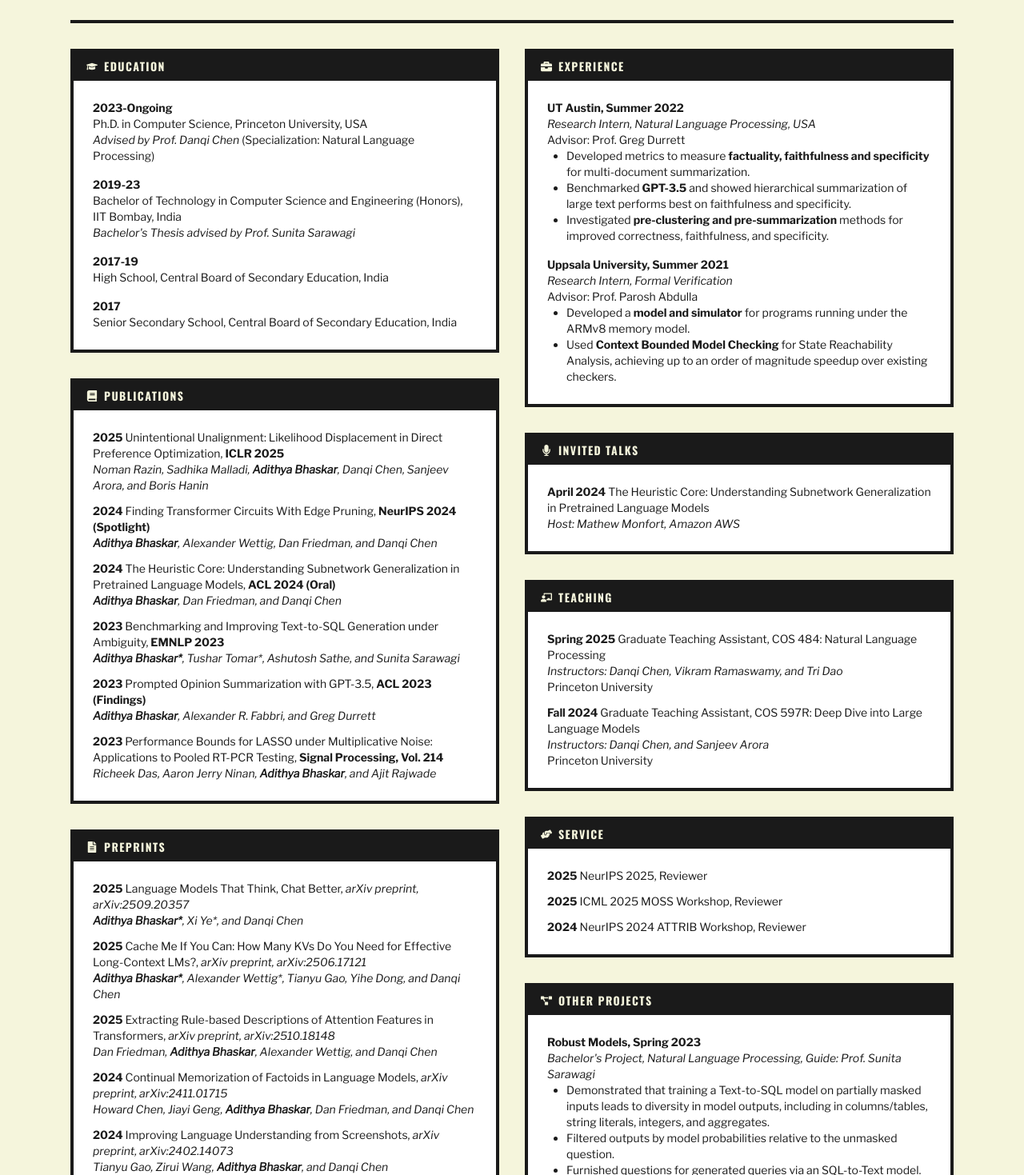
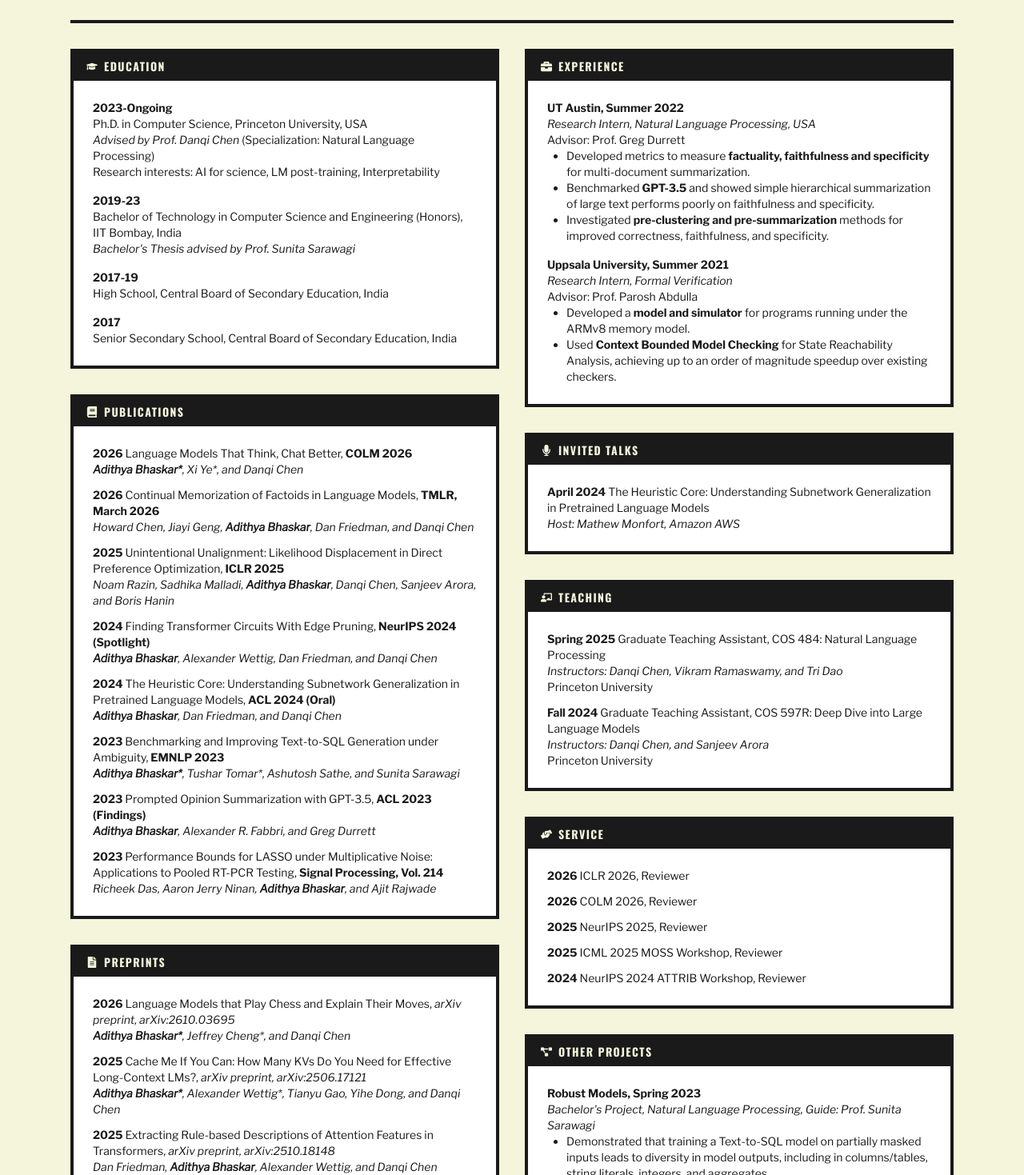
Before and after one commit to adithyabh/adithyabh.github.io, a Next.js app: page /cv in a window 1280 px wide. Shown: the part 421-1890 px from the top of the page at 80% size. Built offline with nearby package versions, Linux system fonts and the light colour scheme.

Commit message:
Website update

```diff
--- a/app/cv/page.tsx
+++ b/app/cv/page.tsx
@@ -38,7 +38,8 @@ export default function CV() {
                 <div>
                   <span className="font-bold">2023-Ongoing</span> <br/>
                   Ph.D. in Computer Science, Princeton University, USA <br/>
-                  <span className="italic">Advised by Prof. Danqi Chen</span> (Specialization: Natural Language Processing)
+                  <span className="italic">Advised by Prof. Danqi Chen</span> (Specialization: Natural Language Processing) <br/>
+                  Research interests: AI for science, LM post-training, Interpretability
                 </div>
                 <div>
                   <span className="font-bold">2019-23</span> <br/>
@@ -63,8 +64,16 @@ export default function CV() {
               </div>
               <div className="p-6 space-y-3 font-franklin text-sm">
                 <div>
+                  <span className="font-bold">2026</span> Language Models That Think, Chat Better, <span className="font-bold">COLM 2026</span><br/>
+                  <span className="italic"><span className="font-bold">Adithya Bhaskar*</span>, Xi Ye*, and Danqi Chen</span>
+                </div>
+                <div>
+                  <span className="font-bold">2026</span> Continual Memorization of Factoids in Language Models, <span className="font-bold">TMLR, March 2026</span><br/>
+                  <span className="italic">Howard Chen, Jiayi Geng, <span className="font-bold">Adithya Bhaskar</span>, Dan Friedman, and Danqi Chen</span>
+                </div>
+                <div>
                   <span className="font-bold">2025</span> Unintentional Unalignment: Likelihood Displacement in Direct Preference Optimization, <span className="font-bold">ICLR 2025</span><br/>
-                  <span className="italic">Noman Razin, Sadhika Malladi, <span className="font-bold">Adithya Bhaskar</span>, Danqi Chen, Sanjeev Arora, and Boris Hanin</span>
+                  <span className="italic">Noam Razin, Sadhika Malladi, <span className="font-bold">Adithya Bhaskar</span>, Danqi Chen, Sanjeev Arora, and Boris Hanin</span>
                 </div>
                 <div>
                   <span className="font-bold">2024</span> Finding Transformer Circuits With Edge Pruning, <span className="font-bold">NeurIPS 2024 (Spotlight)</span><br/>
@@ -96,8 +105,8 @@ export default function CV() {
               </div>
               <div className="p-6 space-y-3 font-franklin text-sm">
                 <div>
-                  <span className="font-bold">2025</span> Language Models That Think, Chat Better, <span className="italic">arXiv preprint, arXiv:2509.20357</span><br/>
-                  <span className="italic"><span className="font-bold">Adithya Bhaskar*</span>, Xi Ye*, and Danqi Chen</span>
+                  <span className="font-bold">2026</span> Language Models that Play Chess and Explain Their Moves, <span className="italic">arXiv preprint, arXiv:2610.03695</span><br/>
+                  <span className="italic"><span className="font-bold">Adithya Bhaskar*</span>, Jeffrey Cheng*, and Danqi Chen</span>
                 </div>
                 <div>
                   <span className="font-bold">2025</span> Cache Me If You Can: How Many KVs Do You Need for Effective Long-Context LMs?, <span className="italic">arXiv preprint, arXiv:2506.17121</span><br/>
@@ -106,10 +115,6 @@ export default function CV() {
                 <div>
                   <span className="font-bold">2025</span> Extracting Rule-based Descriptions of Attention Features in Transformers, <span className="italic">arXiv preprint, arXiv:2510.18148</span><br/>
                   <span className="italic">Dan Friedman, <span className="font-bold">Adithya Bhaskar</span>, Alexander Wettig, and Danqi Chen</span>
-                </div>
-                <div>
-                  <span className="font-bold">2024</span> Continual Memorization of Factoids in Language Models, <span className="italic">arXiv preprint, arXiv:2411.01715</span><br/>
-                  <span className="italic">Howard Chen, Jiayi Geng, <span className="font-bold">Adithya Bhaskar</span>, Dan Friedman, and Danqi Chen</span>
                 </div>
                 <div>
                   <span className="font-bold">2024</span> Improving Language Understanding from Screenshots, <span className="italic">arXiv preprint, arXiv:2402.14073</span><br/>
@@ -150,7 +155,7 @@ export default function CV() {
                   Advisor: Prof. Greg Durrett <br/>
                   <ul className="list-disc pl-6">
                     <li>Developed metrics to measure <span className="font-bold">factuality, faithfulness and specificity</span> for multi-document summarization.</li>
-                    <li>Benchmarked <span className="font-bold">GPT-3.5</span> and showed hierarchical summarization of large text performs best on faithfulness and specificity.</li>
+                    <li>Benchmarked <span className="font-bold">GPT-3.5</span> and showed simple hierarchical summarization of large text performs poorly on faithfulness and specificity.</li>
                     <li>Investigated <span className="font-bold">pre-clustering and pre-summarization</span> methods for improved correctness, faithfulness, and specificity.</li>
                   </ul>
                 </div>
@@ -204,6 +209,8 @@ export default function CV() {
                 <FaHandsHelping /> SERVICE
               </div>
               <div className="p-6 space-y-3 font-franklin text-sm">
+                <div><span className="font-bold">2026</span> ICLR 2026, Reviewer</div>
+                <div><span className="font-bold">2026</span> COLM 2026, Reviewer</div>
                 <div><span className="font-bold">2025</span> NeurIPS 2025, Reviewer</div>
                 <div><span className="font-bold">2025</span> ICML 2025 MOSS Workshop, Reviewer</div>
                 <div><span className="font-bold">2024</span> NeurIPS 2024 ATTRIB Workshop, Reviewer</div>
--- a/app/publications/page.tsx
+++ b/app/publications/page.tsx
@@ -26,11 +26,41 @@ export default function Publications() {
               </div>
               <div className="p-6 space-y-6">
 
-              {/* 2025 */}
+              {/* 2026 - Language Models That Think */}
+              <div className="border-b border-muted pb-4">
+                <h3 className="font-franklin text-lg font-bold mb-2">Language Models That Think, Chat Better</h3>
+                <div className="font-franklin text-sm text-muted-foreground mb-1">
+                  <span className="font-bold">Adithya Bhaskar*</span>, Xi Ye*, and Danqi Chen
+                </div>
+                <div className="font-franklin text-sm font-bold mb-2">COLM 2026</div>
+                <div className="font-franklin text-sm mb-2">
+                  <a href="https://arxiv.org/abs/2509.20357" className="text-accent hover:text-accent/80 underline">[paper]</a> <a href="https://github.com/princeton-pli/RLMT" className="text-accent hover:text-accent/80 underline">[code]</a>
+                </div>
+                <div className="font-franklin text-sm italic">
+                  We train language models that think before responding, and they outperform GPT-4o and rival Claude-3.7-Sonnet (thinking) on chat and creative writing benchmarks.
+                </div>
+              </div>
+
+              {/* 2026 - Continual Memorization */}
+              <div className="border-b border-muted pb-4">
+                <h3 className="font-franklin text-lg font-bold mb-2">Continual Memorization of Factoids in Language Models</h3>
+                <div className="font-franklin text-sm text-muted-foreground mb-1">
+                  Howard Chen, Jiayi Geng, <span className="font-bold">Adithya Bhaskar</span>, Dan Friedman, and Danqi Chen
+                </div>
+                <div className="font-franklin text-sm font-bold mb-2">TMLR, March 2026</div>
+                <div className="font-franklin text-sm mb-2">
+                  <a href="https://arxiv.org/abs/2411.07175" className="text-accent hover:text-accent/80 underline">[paper]</a> <a href="https://github.com/princeton-nlp/continual-factoid-memorization" className="text-accent hover:text-accent/80 underline">[code]</a>
+                </div>
+                <div className="font-franklin text-sm italic">
+                  Finetuning LMs on facts makes them forget older facts. Surprisingly, mixing in generic data when finetuning prevents forgetting.
+                </div>
+              </div>
+
+              {/* 2025 - Unintentional Unalignment */}
               <div className="border-b border-muted pb-4">
                 <h3 className="font-franklin text-lg font-bold mb-2">Unintentional Unalignment: Likelihood Displacement in Direct Preference Optimization</h3>
                 <div className="font-franklin text-sm text-muted-foreground mb-1">
-                  Noman Razin, Sadhika Malladi, <span className="font-bold">Adithya Bhaskar</span>, Danqi Chen, Sanjeev Arora, and Boris Hanin
+                  Noam Razin, Sadhika Malladi, <span className="font-bold">Adithya Bhaskar</span>, Danqi Chen, Sanjeev Arora, and Boris Hanin
                 </div>
                 <div className="font-franklin text-sm font-bold mb-2">ICLR 2025</div>
                 <div className="font-franklin text-sm mb-2">
@@ -128,18 +158,18 @@ export default function Publications() {
               </div>
               <div className="p-6 space-y-6">
 
-              {/* 2025 - Language Models That Think */}
+              {/* 2026 - Chess */}
               <div className="border-b border-muted pb-4">
-                <h3 className="font-franklin text-lg font-bold mb-2">Language Models That Think, Chat Better</h3>
+                <h3 className="font-franklin text-lg font-bold mb-2">Language Models that Play Chess and Explain Their Moves</h3>
                 <div className="font-franklin text-sm text-muted-foreground mb-1">
-                  <span className="font-bold">Adithya Bhaskar*</span>, Xi Ye*, and Danqi Chen
+                  <span className="font-bold">Adithya Bhaskar*</span>, Jeffrey Cheng*, and Danqi Chen
                 </div>
-                <div className="font-franklin text-sm font-bold mb-2">arXiv preprint, arXiv:2509.20357</div>
+                <div className="font-franklin text-sm font-bold mb-2">arXiv preprint, arXiv:2610.03695</div>
                 <div className="font-franklin text-sm mb-2">
-                  <a href="https://arxiv.org/abs/2509.20357" className="text-accent hover:text-accent/80 underline">[paper]</a> <a href="https://github.com/princeton-pli/RLMT" className="text-accent hover:text-accent/80 underline">[code]</a>
+                  <a href="https://arxiv.org/abs/2610.03695" className="text-accent hover:text-accent/80 underline">[paper]</a>
                 </div>
                 <div className="font-franklin text-sm italic">
-                  We train language models that think before responding, and they outperform GPT-4o and rival Claude-3.7-Sonnet (thinking) on chat and creative writing benchmarks.
+                  We train language models that play chess and explain the reasoning behind their moves.
                 </div>
               </div>
 
@@ -173,21 +203,6 @@ export default function Publications() {
                 </div>
               </div>
 
-              {/* 2024 - Continual Memorization */}
-              <div className="border-b border-muted pb-4">
-                <h3 className="font-franklin text-lg font-bold mb-2">Continual Memorization of Factoids in Language Models</h3>
-                <div className="font-franklin text-sm text-muted-foreground mb-1">
-                  Howard Chen, Jiayi Geng, <span className="font-bold">Adithya Bhaskar</span>, Dan Friedman, and Danqi Chen
-                </div>
-                <div className="font-franklin text-sm font-bold mb-2">arXiv preprint, arXiv:2411.01715</div>
-                <div className="font-franklin text-sm mb-2">
-                  <a href="https://arxiv.org/abs/2411.07175" className="text-accent hover:text-accent/80 underline">[paper]</a> <a href="https://github.com/princeton-nlp/continual-factoid-memorization" className="text-accent hover:text-accent/80 underline">[code]</a>
-                </div>
-                <div className="font-franklin text-sm italic">
-                  Finetuning LMs on facts makes them forget older facts. Surprisingly, mixing in generic data when finetuning prevents forgetting.
-                </div>
-              </div>
-
               {/* 2024 - Screenshots */}
               <div>
                 <h3 className="font-franklin text-lg font-bold mb-2">Improving Language Understanding from Screenshots</h3>
--- a/components/About.tsx
+++ b/components/About.tsx
@@ -33,7 +33,7 @@ export default function About() {
             <div className="text-center">
               <div className="font-oswald text-lg font-bold">Adithya Bhaskar</div>
               <div className="font-franklin text-xs text-muted-foreground">
-                Third-year PhD candidate at Princeton University
+                Fourth-year PhD candidate at Princeton University
               </div>
             </div>
             <div className="mt-4 space-y-2 font-franklin text-sm">
@@ -57,7 +57,7 @@ export default function About() {
           <section>
             <h2 className="font-oswald text-3xl font-bold tracking-tight mb-2">Welcome to my webpage</h2>
             <p className="font-franklin text-base leading-relaxed mb-4">
-              Hello! I am Adithya Bhaskar, a third-year Ph.D. student at Princeton University, advised by <a href="https://www.cs.princeton.edu/~danqic/">Prof. Danqi Chen</a>. Prior to joining Princeton, I completed my B.Tech. in Computer Science from IIT Bombay, where I completed my Bachelor's Thesis under the supervision of <a href="https://www.cse.iitb.ac.in/~sunita/">Prof. Sunita Sarawagi</a>. I am fortunate to have previously interned under <a href="https://www.cs.utexas.edu/~gdurrett/">Prof. Greg Durrett</a> at UT Austin, where I was first exposed to Large Language Models. Prior to that, I interned at Uppsala University under <a href="https://user.it.uu.se/~parosha/">Prof. Parosh Abdulla</a>.
+              Hello! I am Adithya Bhaskar, a fourth-year Ph.D. student at Princeton University, advised by <a href="https://www.cs.princeton.edu/~danqic/">Prof. Danqi Chen</a>. Prior to joining Princeton, I completed my B.Tech. in Computer Science from IIT Bombay, where I completed my Bachelor's Thesis under the supervision of <a href="https://www.cse.iitb.ac.in/~sunita/">Prof. Sunita Sarawagi</a>. I am fortunate to have previously interned under <a href="https://www.cs.utexas.edu/~gdurrett/">Prof. Greg Durrett</a> at UT Austin, where I was first exposed to Large Language Models. Prior to that, I interned at Uppsala University under <a href="https://user.it.uu.se/~parosha/">Prof. Parosh Abdulla</a>.
             </p>
           </section>
 
@@ -65,14 +65,14 @@ export default function About() {
           <section>
             <h3 className="font-oswald text-2xl font-bold tracking-tight mb-2">Research Interests</h3>
             <p className="font-franklin text-base leading-relaxed mb-4">
-              I am curious about the inner workings of language models. We can throw together a nice looking loss function, a reasonable training loop, some compute and lots of data - and voila! A model starts generating near-fluent text. But, <em>what</em> does it learn? Does it reverse-engineer rules of grammar? At the start of my PhD, I wrote my interests down as:
+              My work is best described as AI for science with a flavor of interpretability. In particular, I am interested in language itself as an interpretable artifact to be extracted from domain-specific models that may not speak language. Some of my work touches on technical questions such as how models are best trained to work in scientific domains (roughly, post-training). I also remain interested in interpretability more generally. We can throw together a nice-looking loss function, a reasonable training loop, some compute and lots of data - and voila! A model starts generating near-fluent text. But, <em>what</em> does it learn? Does it reverse-engineer rules of grammar? At the start of my PhD, I wrote my interests down as:
             </p>
             <ul className="list-disc pl-6 font-franklin text-base mb-4">
               <li>How can we best port human knowledge of Natural Language (e.g. linguistic structure, disambiguation of context, and so on) to a Language Model by modifying the model, training process and/or the data? More practically, can this lead us to better parameter and data efficiency?</li>
               <li>Humans find it hard to learn languages without any visual cues or explanations, but it is easy for LMs to do so. Do they know something we don't? Can we reverse engineer more efficient ways to think about Language from them?</li>
             </ul>
             <p className="font-franklin text-base leading-relaxed">
-              Not all of my interests are this abstract: how do we best train a language model? What data mixes? What optimizer? What architecture? Does &lt;insert method&gt; work for &lt;insert desired outcome&gt;? I also find myself thinking about scaling laws, post-training and the social impacts of language models these days.
+              Some of these points are now obsolete, but I keep them around as a fond keepsake of my early ambitions.
             </p>
           </section>
 
@@ -80,7 +80,10 @@ export default function About() {
           <section>
             <h3 className="font-oswald text-2xl font-bold tracking-tight mb-2">Updates</h3>
             <ul className="font-franklin text-base space-y-2">
-              <li><strong>[09/24]</strong> I will be at NeurIPS to present <a href="https://arxiv.org/abs/2409.10000">Edge Pruning</a> (spotlight)!</li>
+            <li><strong>[10/26]</strong> Check out our paper on making language models play/explain chess! <a href="https://arxiv.org/abs/2610.03695">Paper</a></li>
+              <li><strong>[09/26]</strong> I will present the <a href="https://arxiv.org/abs/2509.20357">Language Models That Think, Chat Better</a> paper at COLM 2026 (San Francisco)!</li>
+              <li><strong>[09/25]</strong> I will attend NeurIPS 2025 in San Diego!</li>
+              <li><strong>[09/24]</strong> I will be at NeurIPS to present <a href="https://arxiv.org/abs/2406.16778">Edge Pruning</a> (spotlight)!</li>
               <li><strong>[06/24]</strong> I will present my <a href="https://arxiv.org/abs/2403.03942">Heuristic Core</a> paper at ACL (Oral, Main). See you there!</li>
               <li><strong>[04/24]</strong> Gave an invited talk at Amazon AWS (Responsible AI team).</li>
               <li><strong>[04/24]</strong> Named a Hisashi and Masae Kobayashi '67 Fellow.</li>
```
Also changed, not shown: 1 other file (tests, documents, lock files or other folders).
